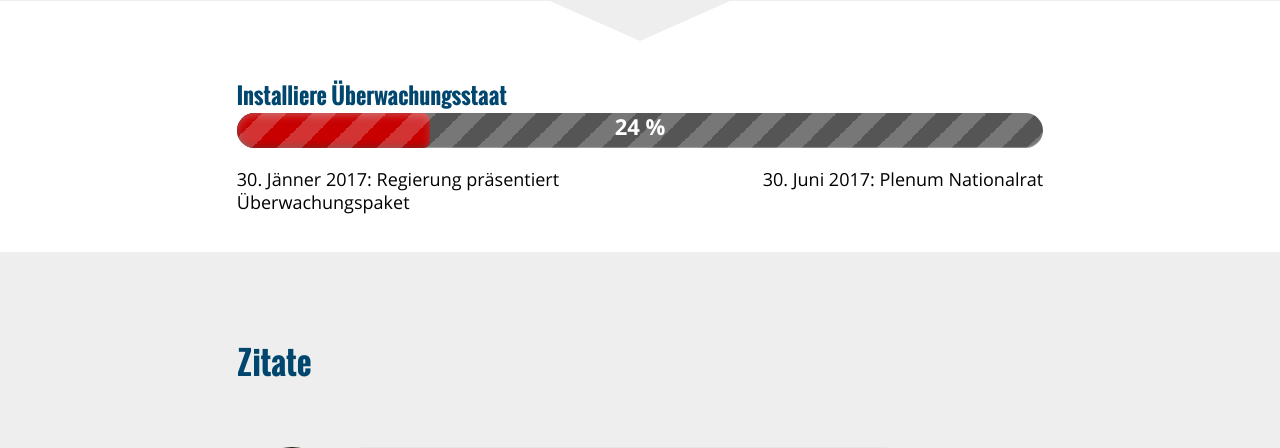
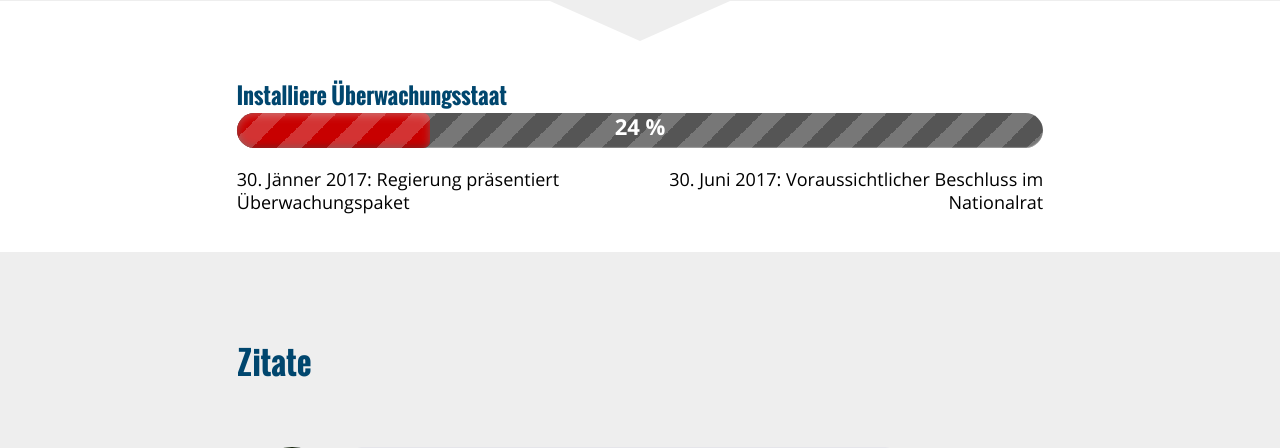
Before and after one commit to AKVorrat/ueberwachungspaket.at, a Flask app: page / in a window 1280 px wide. Shown: the part 2190-2638 px from the top of the page. Run offline with Flask 2, Linux system fonts and the light colour scheme; parts of the project's set-up code (start-up, migrations or seed data) failed here and were passed over.

Commit message:
Update index.html

```diff
--- a/ueberwachungspaket/templates/index.html
+++ b/ueberwachungspaket/templates/index.html
@@ -134,7 +134,7 @@
 			<div class="progressbar"></div>
 			<div class="uetxt">
 				<div class="txt-left">30. Jänner 2017: Regierung präsentiert Überwachungspaket</div>
-				<div class="txt-right">30. Juni 2017: Plenum Nationalrat</div>
+				<div class="txt-right">30. Juni 2017: Voraussichtlicher Beschluss im Nationalrat</div>
 			</div>
 		</div>
 	</section>
@@ -149,7 +149,7 @@
 				</li>
 				<li>
 					<p>Für keine der vorgeschlagenen Sicherheitsmaßnahmen gibt es Belege, dass die Menschen sicherer machen
-						werden. Im Gegenteil, bei manchen Maßnahmen, etwa der SIM Karten Registrierung, gibt es viele Belege aus anderen Ländern, dass die Menschen dadurch sogar unsicherer werden[link auf Themenseite#Anker auf Kapitel Wertkarten]. Auch Videoüberwachung kann zwar normale Kriminalität in andere Stadtteile verlagern, aber Terroristen können durch die gratis Öffentlichkeit für ihre Greueltagen sogar noch (extra angespornt werden)[https://www.welt.de/politik/deutschland/article160868298/Amri-posierte-nach-Tat-mit-IS-Gruss-vor-Kamera-am-Bahnhof-Zoo.html].</p>
+						werden. Im Gegenteil, bei manchen Maßnahmen, etwa der SIM-Karten-Registrierung, gibt es viele Belege aus anderen Ländern, dass die Menschen dadurch sogar unsicherer werden. Auch Videoüberwachung kann zwar normale Kriminalität in andere Stadtteile verlagern, aber Terroristen können durch die Gratis-Öffentlichkeit für ihre Gräueltaten sogar noch (extra angespornt werden)[https://www.welt.de/politik/deutschland/article160868298/Amri-posierte-nach-Tat-mit-IS-Gruss-vor-Kamera-am-Bahnhof-Zoo.html].</p>
 					<p><a class="btn btn-default" href="p/christian-kern/">Jetzt mit Christian Kern über Überwachung sprechen!</a></p>
 
 				</li>
@@ -158,7 +158,7 @@
 					<div class="avtxt"><strong>Innenminister Sobotka (ÖVP): </strong> In allen Fragen lückenlose Überwachung.<br> <a href="http://derstandard.at/2000050236705/Sobotka-will-Lauschangriff-Fussfessel-fuer-Verdaechtige-und-vernetzte-Videokontrolle)">(Quelle)</a></div>
 				</li>
 				<li>
-					<p>Eigentlich hat sich der Innenminister mit dieser Aussage selbst disqualifiziert. Lückenlose Überwachung haben bislang nur Politiker in repressiven Regimen gefordert. Von Ministern eines demokratischen Landes hat man so etwas bislang noch nicht gehört. Denn eine funktionierende Demokratie ist ohne Privatsphäre nicht möglich. Unter ständiger Beobachtung können wir uns keine Meinung bilden und keine Kritik an bestehenden Verhältnissen äußern.</p>
+					<p>Eigentlich hat sich der Innenminister mit dieser Aussage selbst disqualifiziert. Lückenlose Überwachung haben bislang nur Politiker in repressiven Regimen gefordert. Von Ministern eines demokratischen Landes hat man so etwas bislang noch nicht gehört. Eine funktionierende Demokratie ist ohne Privatsphäre nicht möglich. Unter ständiger Beobachtung können wir uns keine Meinung bilden und keine Kritik an bestehenden Verhältnissen äußern.</p>
 					<p><a class="btn btn-default" href="p/wolfgang-sobotka/">Jetzt mit Wolfgang Sobotka über Überwachung sprechen!</a></p>
 				</li>
 				<li>
@@ -174,7 +174,7 @@
 					<div class="avtxt"><strong>Justizminister Brandstetter (ÖVP) zu staatlicher Spionagesoftware:</strong> Entscheidend ist doch, dass im Rahmen der Begutachtung so viel Kritik geäußert wurde in verschiedener Richtung, dass wir einfach zu dem Schluss kommen müssen: Das ist so wie es war offensichtlich nicht wirklich sinnvoll. <br><a href="https://www.youtube.com/watch?v=lee2oogWm_s">(Quelle)</a></div>
 				</li>
 				<li>
-					<p>2016 hat der Justizminister versucht eine staatliche Spionagesoftware in Österreich zu legalisieren. Das Gesetz wurde aber nach der Begutachtung zurückgezogen, aufgrund von massiver Kritik von allen Seiten. Eine solche Spionagesoftware schafft neue Gefahren für die gesamte Bevölkerung und liefert aber nur zweifelhafte Beweise für Gerichtsverfahren. Trotzdem wird im neuen Regierungsprogramm versucht denselben Fehler mit Anlauf zu wiederholen.</p>
+					<p>2016 hat der Justizminister versucht, eine staatliche Spionagesoftware in Österreich zu etablieren. Das Gesetz wurde aber aufgrund massiver Kritik von allen Seiten zurückgezogen. Eine solche Spionagesoftware schafft neue Gefahren für die gesamte Bevölkerung und liefert aber nur zweifelhafte Beweise für Gerichtsverfahren. Trotzdem wird im neuen Regierungsprogramm versucht, denselben Fehler mit Anlauf zu wiederholen.</p>
 					<p><a class="btn btn-default" href="p/wolfgang-brandstetter/">Jetzt mit Wolfgang Brandstetter über Überwachung sprechen!</a></p>
 				</li>
 			</ul>
@@ -265,7 +265,7 @@
 			<div class="progressbar"></div>
 			<div class="uetxt">
 				<div class="txt-left">30. Jänner 2017: Regierung präsentiert Überwachungspaket</div>
-				<div class="txt-right">30. Juni 2017: Plenum Nationalrat</div>
+				<div class="txt-right">30. Juni 2017: Voraussichtlicher Beschluss des Überwachungspakets im Nationalrat</div>
 			</div>
 		</div>
 	</section>
```
